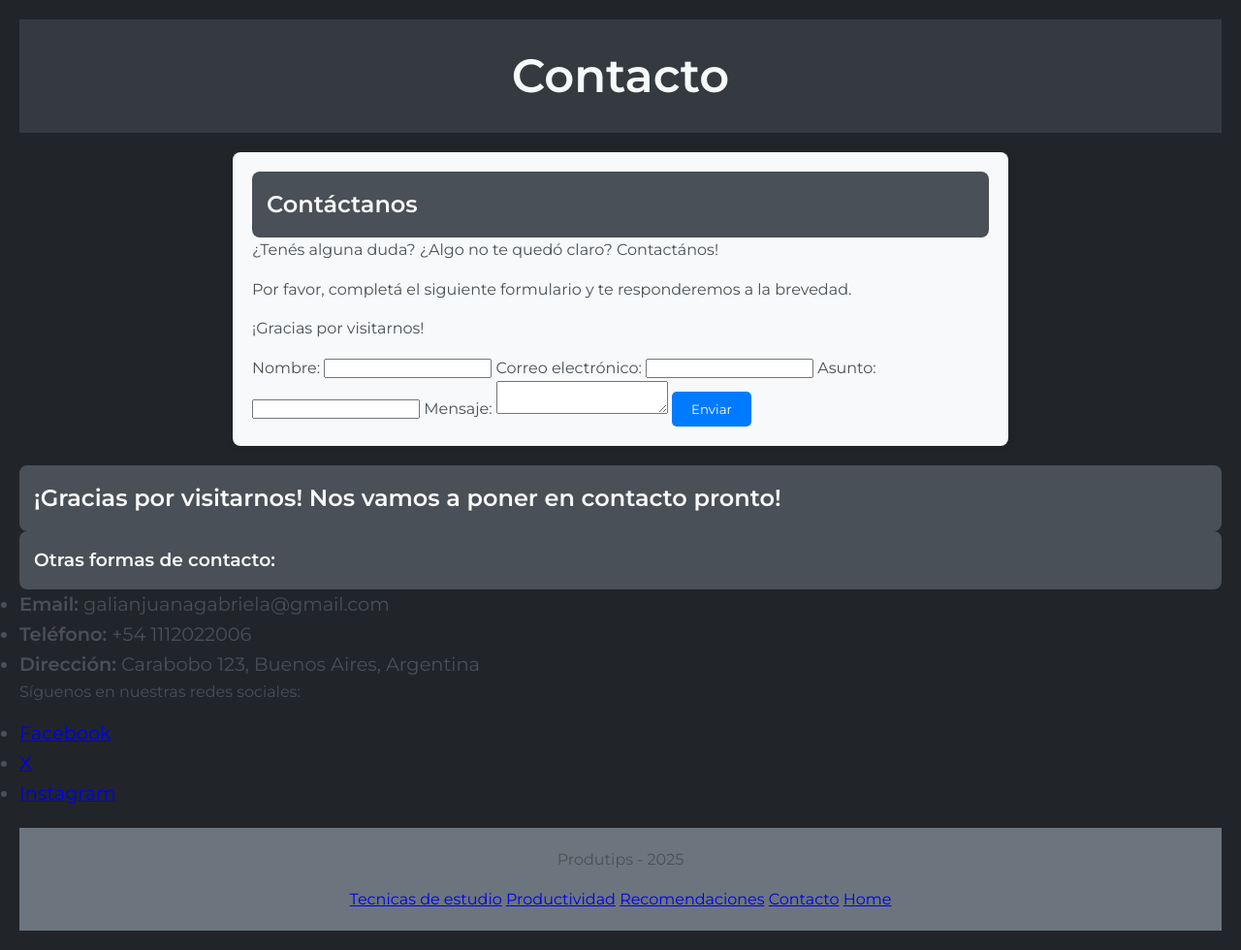
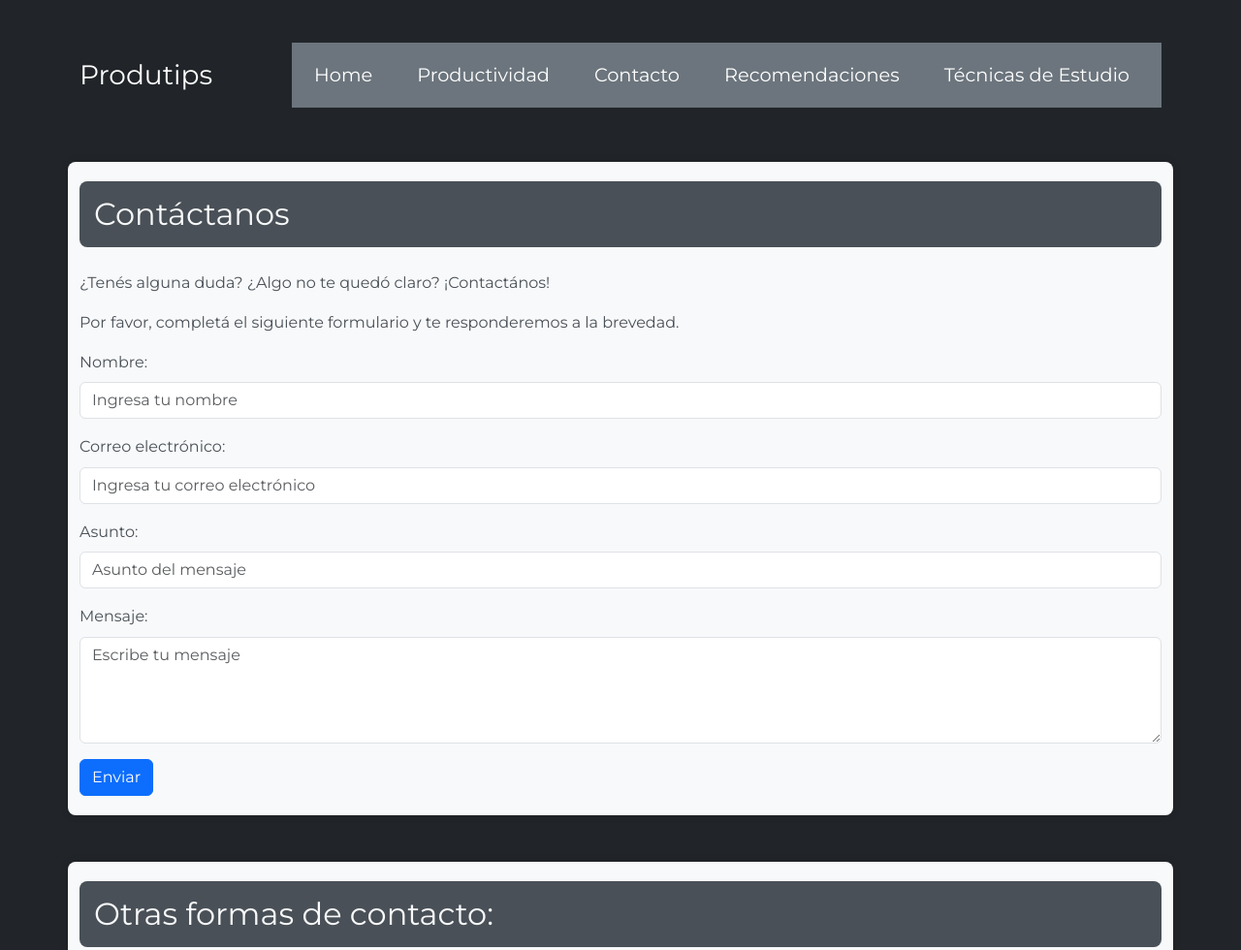
Before and after one commit to Juani12-g/Produtips, a plain HTML site: page contacto.html in a window 1280 px wide. Shown: the top 980 px of the page at 97% size. Drawn offline with nearby package versions, Linux system fonts and the light colour scheme.

Commit message:
Update contacto.html

```diff
--- a/contacto.html
+++ b/contacto.html
@@ -3,59 +3,83 @@
 <head>
     <meta charset="UTF-8">
     <meta name="viewport" content="width=device-width, initial-scale=1.0">
-    <title>Contacto|Produtips</title>
+    <title>Contacto | Produtips</title>
+
+    <link href="https://cdn.jsdelivr.net/npm/bootstrap@5.3.0/dist/css/bootstrap.min.css" rel="stylesheet">
     <link rel="stylesheet" href="estilos.css">
+</head>
 
-</head>
 <body>
-    <header>
-        <h1>Contacto</h1>
-    </header>
+    <nav class="navbar navbar-expand-lg navbar-dark bg-dark mt-3">
+        <div class="container">
+          <a class="navbar-brand fs-3" href="index.html">Produtips</a>
+          <button class="navbar-toggler" type="button" data-bs-toggle="collapse" data-bs-target="#navbarNav" aria-controls="navbarNav" aria-expanded="false" aria-label="Toggle navigation">
+            <span class="navbar-toggler-icon"></span>
+          </button>
+          <div class="collapse navbar-collapse" id="navbarNav">
+            <ul class="navbar-nav ms-auto">
+              <li class="nav-item"><a class="nav-link text-white" href="index.html">Home</a></li>
+              <li class="nav-item"><a class="nav-link text-white" href="prod.html">Productividad</a></li>
+              <li class="nav-item"><a class="nav-link text-white" href="contacto.html">Contacto</a></li>
+              <li class="nav-item"><a class="nav-link text-white" href="recom.html">Recomendaciones</a></li>
+              <li class="nav-item"><a class="nav-link text-white" href="tde.html">Técnicas de Estudio</a></li>
+            </ul>
+          </div>
+        </div>
+      </nav>
 
-    <section>
-        <h2>Contáctanos</h2>
-    <p>¿Tenés alguna duda? ¿Algo no te quedó claro? Contactános! </p>
+      <section class="container my-5">
+        <h2 class="mb-4">Contáctanos</h2>
+        <p>¿Tenés alguna duda? ¿Algo no te quedó claro? ¡Contactános!</p>
         <p>Por favor, completá el siguiente formulario y te responderemos a la brevedad.</p>
-    <p>¡Gracias por visitarnos!</p>
+
         <form action="#" method="POST">
-        <label for="name">Nombre:</label>
-        <input type="text" id="name" name="name" required>
+            <div class="mb-3">
+                <label for="name" class="form-label">Nombre:</label>
+                <input type="text" class="form-control" id="name" name="name" placeholder="Ingresa tu nombre" required>
+            </div>
 
-        <label for="email">Correo electrónico:</label>
-        <input type="email" id="email" name="email" required>
+            <div class="mb-3">
+                <label for="email" class="form-label">Correo electrónico:</label>
+                <input type="email" class="form-control" id="email" name="email" placeholder="Ingresa tu correo electrónico" required>
+            </div>
 
-        <label for="subject">Asunto:</label>
-        <input type="text" id="subject" name="subject">
+            <div class="mb-3">
+                <label for="subject" class="form-label">Asunto:</label>
+                <input type="text" class="form-control" id="subject" name="subject" placeholder="Asunto del mensaje">
+            </div>
 
-        <label for="message">Mensaje:</label>
-        <textarea id="message" name="message" required></textarea>
+            <div class="mb-3">
+                <label for="message" class="form-label">Mensaje:</label>
+                <textarea class="form-control" id="message" name="message" rows="4" placeholder="Escribe tu mensaje" required></textarea>
+            </div>
 
-        <button type="submit">Enviar</button>
+            <button type="submit" class="btn btn-primary">Enviar</button>
         </form>
+
     </section>
-    <h2>¡Gracias por visitarnos! Nos vamos a poner en contacto pronto!</h2>
-    <h3>Otras formas de contacto:</h3>
+
+<section class="container my-5">
+    <h2>Otras formas de contacto:</h2>
     <ul>
         <li><strong>Email:</strong> galianjuanagabriela@gmail.com</li>
         <li><strong>Teléfono:</strong> +54 1112022006</li>
         <li><strong>Dirección:</strong> Carabobo 123, Buenos Aires, Argentina</li>
     </ul>
+
     <p>Síguenos en nuestras redes sociales:</p>
     <ul>
         <li><a href="https://facebook.com/juanagabriela.galian" target="_blank">Facebook</a></li>
         <li><a href="https://x.com/juanii_yg?s=11" target="_blank">X</a></li>
         <li><a href="https://instagram.com/juaani.12" target="_blank">Instagram</a></li>
     </ul>
-<footer>
-    <div class="footer-content">
-            <p>Produtips - 2025</p>
-            <div class="footer-links">
-                <a href="tde.html">Tecnicas de estudio</a>
-                <a href="prod.html">Productividad</a>
-                <a href="recom.html">Recomendaciones</a>
-                <a href="contacto.html">Contacto</a>
-                <a href="index.html">Home</a>
-            </div>
+</section>
+
+<footer class="bg-light text-dark text-center py-4 mt-5">
+    <p class="mb-0">Produtips - 2025</p>
   </footer>
+
+<script src="https://cdn.jsdelivr.net/npm/bootstrap@5.3.0/dist/js/bootstrap.bundle.min.js"></script>
+
 </body>
 </html>
```
Lines whose indentation alone changed are shown as unchanged.
